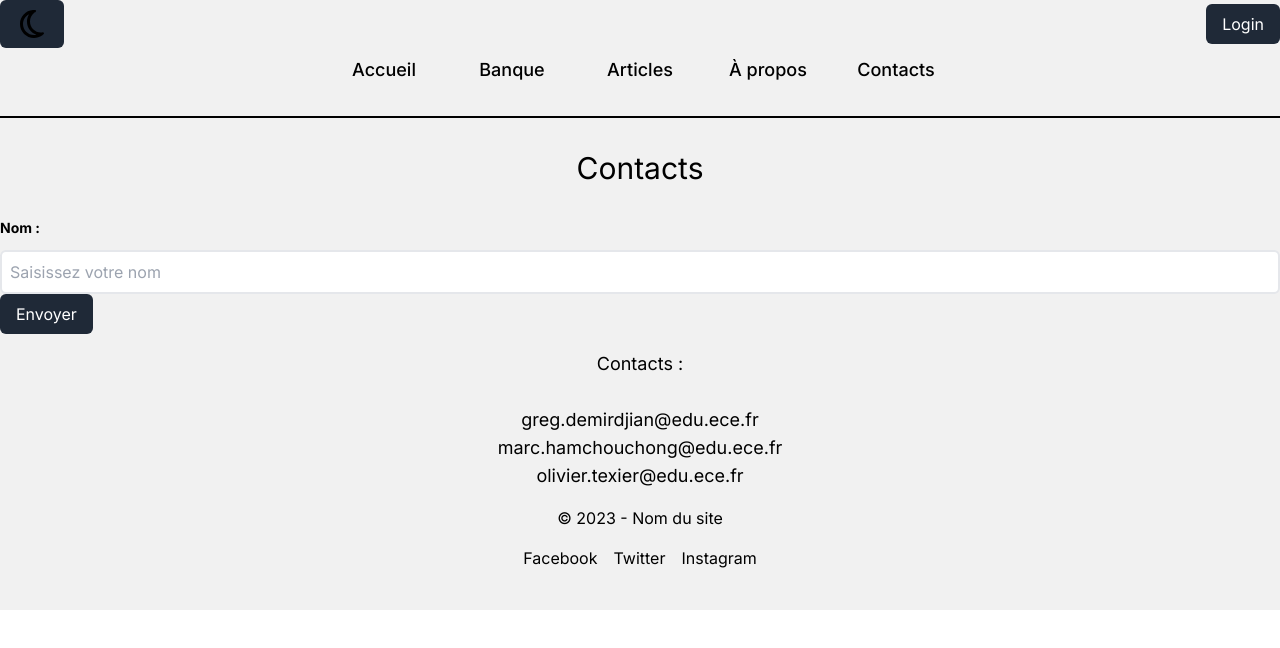
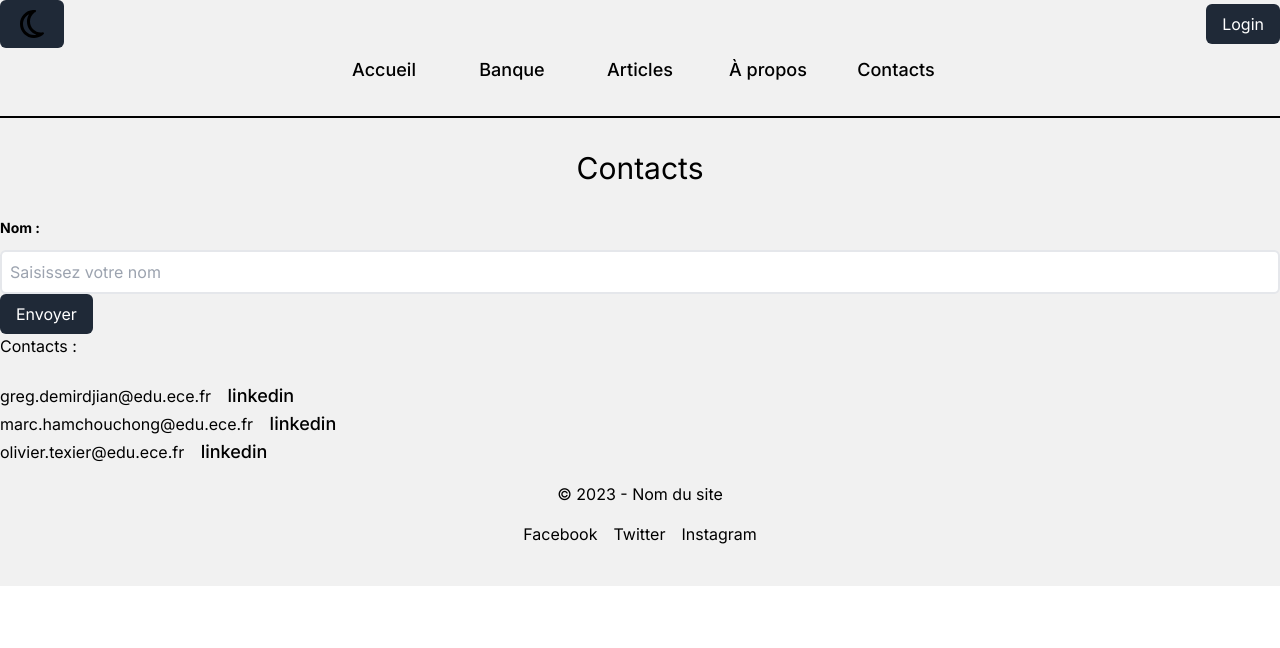
Before and after one commit to OlivierTex/Web-avance-2023, a Next.js app in the folder client/: page /contacts in a window 1280 px wide. Shown: the top 648 px of the page. Built offline with nearby package versions, Linux system fonts and the light colour scheme.

Commit message:
feat: menu deroulant

```diff
--- /dev/null
+++ b/client/pages/articles/pagesbank.js
@@ -0,0 +1,3 @@
+import { useRouter } from 'next/router';
+import articles from '../../data/data';
+import { useState, useEffect } from 'react';
--- a/client/pages/bank.js
+++ b/client/pages/bank.js
@@ -49,10 +49,17 @@ function Bank() {
       <p className="paragraphe">Découvrez notre sélection de photos de haute qualité.</p>
       <br></br>
       <form onSubmit={handleSearch} className="flex justify-center mb-4">
+        <select id="infoSelect" name="infos" onchange="reloadPageWithSelection()">
+          <option value="info1">Mise en avant</option>
+          <option value="info2">Like : Odre croissant</option>
+          <option value="info3">Like : Odre décroissant</option>
+          <option value="info4">Commentaire : Odre croissant</option>
+          <option value="info5">Commentaire : Odre décroissant</option>
+        </select>
         <input
           type="search"
           id="default-search"
-          className="block p-4 pl-10 w-1/2 text-sm text-gray-900 bg-gray-50 border border-gray-300 rounded-lg focus:ring-blue-500 focus:border-blue-500 dark:bg-gray-700 dark:border-gray-600 dark:placeholder-gray-400 dark:text-white"
+          className="block p-4 pl-10 w-1/2 text-sm text-gray-900 bg-gray-50 border border-gray-300 rounded-lg focus:ring-blue-500 focus:border-blue-500 dark:bg-gray-700 dark:border-gray-600 dark:placeholder-gray-400 dark:text-white ml-4"
           placeholder="Search Mockups, Logos..."
           required
           value={searchTerm}
--- a/client/pages/contacts.js
+++ b/client/pages/contacts.js
@@ -23,14 +23,14 @@ export default function Contacts() {
         </button>
       </form>
 
-      <div className="paragraphe">
-        <p className="paragraphe">Contacts :</p>
+      <div className="paragraph">
+        <p className="paragraph">Contacts :</p>
         <br />
-        greg.demirdjian@edu.ece.fr
+        greg.demirdjian@edu.ece.fr <a href="https://www.linkedin.com/in/olivier-texier-898828222/" className="nav-link">linkedin</a>
         <br />
-        marc.hamchouchong@edu.ece.fr
+        marc.hamchouchong@edu.ece.fr <a href="https://www.linkedin.com/in/olivier-texier-898828222/" className="nav-link">linkedin</a>
         <br />
-        olivier.texier@edu.ece.fr
+        olivier.texier@edu.ece.fr  <a href="https://www.linkedin.com/in/olivier-texier-898828222/" className="nav-link">linkedin</a>
       </div>
 
 
```
Also changed, not shown: 1 other file (tests, documents, lock files or other folders).
